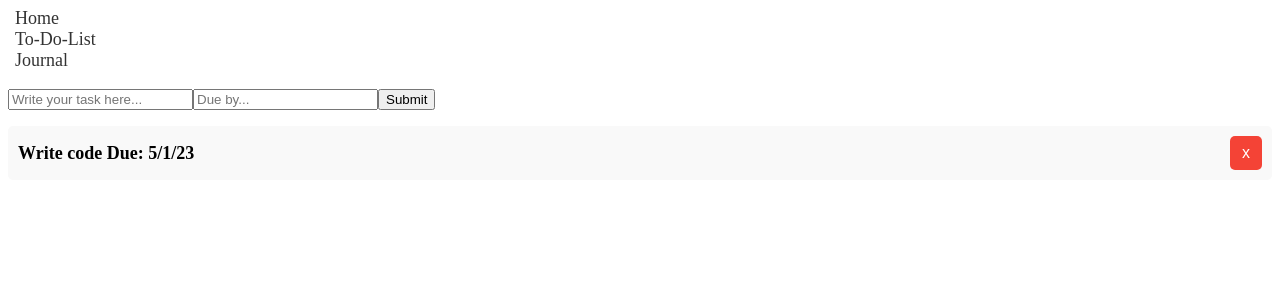
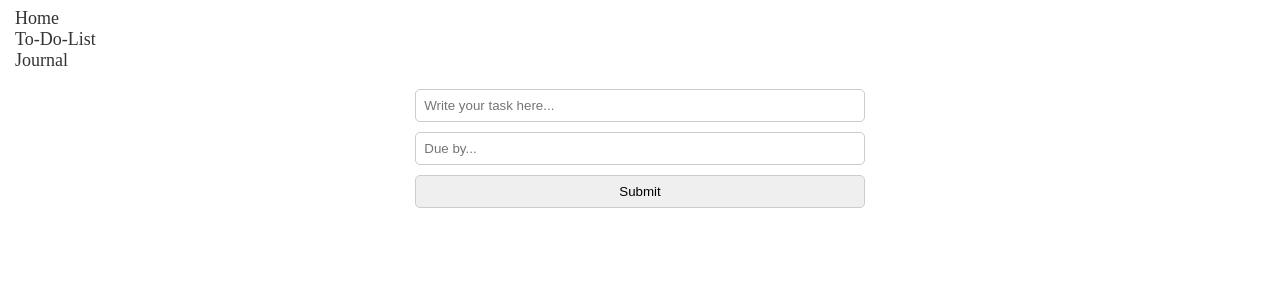
Before and after one commit to teklumezgebo/Productivity-Hub, a React (Create React App) app: page /to-do-list in a window 1280 px wide. Shown: the top 300 px of the page. Built offline with nearby package versions, Linux system fonts and the light colour scheme; data requests are answered from the project's data file.

Commit message:
task form css added

```diff
--- a/db.json
+++ b/db.json
@@ -1,10 +1,4 @@
 {
-  "tasks": [
-    {
-      "task": "Write code",
-      "due": "5/1/23",
-      "id": 1
-    }
-  ],
+  "tasks": [],
   "entries": []
 }
--- a/src/style.css
+++ b/src/style.css
@@ -16,7 +16,6 @@
     color: #333;
     font-size: 18px;
     padding: 7px;
-
 }
 
 .NavLink:hover {
@@ -49,3 +48,21 @@ border-radius: 1px;
     border-radius: 5px;
     cursor: pointer;
 }
+
+.task button:hover {
+    background-color: #d32f2f;
+}
+
+.task-form {
+display: flex;
+flex-direction: column;
+align-items: center;
+}
+
+.task-form input {
+    padding: 8px;
+    border-radius: 5px;
+    border: 1px solid #ccc;
+    margin-bottom: 10px;
+    width: 100%;
+}
```
